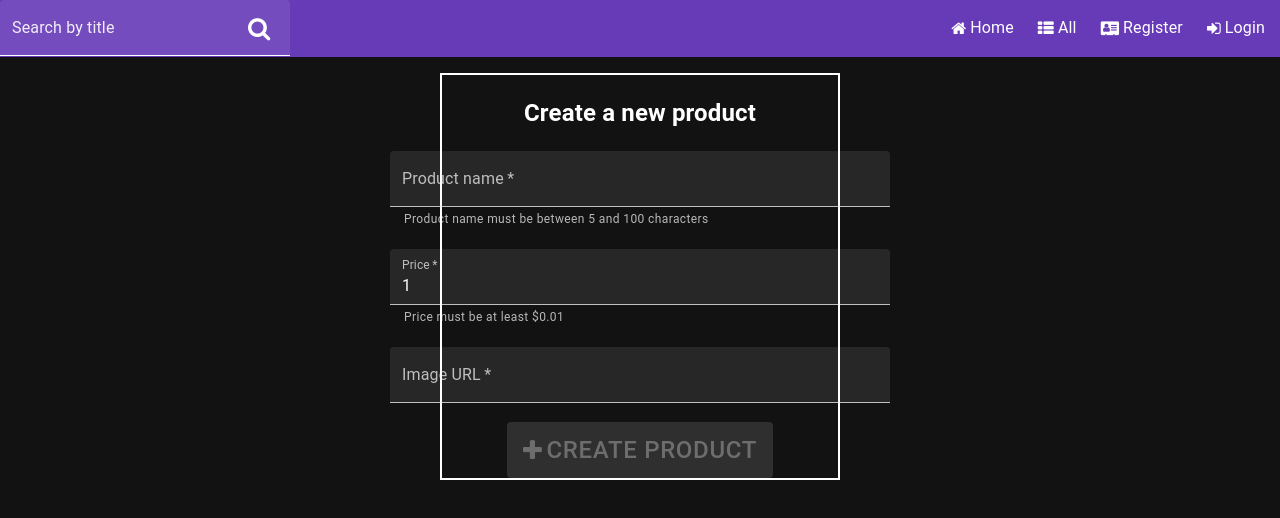
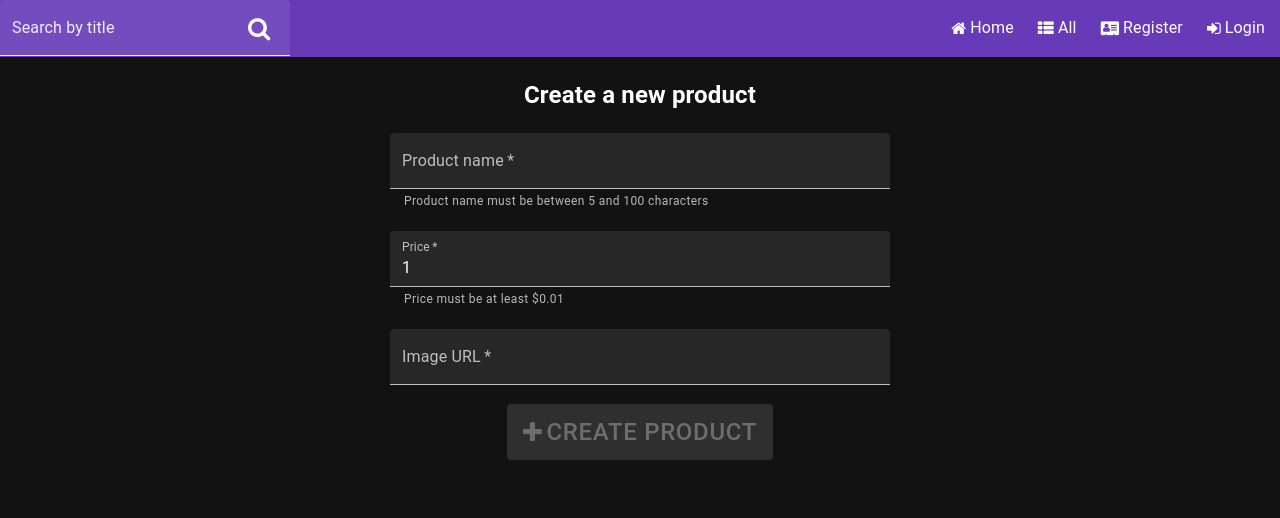
Before and after one commit to RyotaMitaraiWeb/ecommerce-client, a React (Create React App) app: page /product/create in a window 1280 px wide. Shown: the top 518 px of the page. Built offline with nearby package versions, Linux system fonts and the light colour scheme; no server answers; sample sign-in values are in the browser's storage.

Commit message:
apply white border only to details page

```diff
--- a/src/components/Product/Details/ProductDetails.scss
+++ b/src/components/Product/Details/ProductDetails.scss
@@ -4,8 +4,11 @@
     margin: 1em auto;
     text-align: center;
     width: 400px;
-    border-width: 2px;
-    border-style: solid;
+
+    &.details {
+        border-width: 2px;
+        border-style: solid;
+    }
 
     @media screen and (max-width: 450px) {
         width: 300px;
--- a/src/components/Product/Details/ProductDetails.tsx
+++ b/src/components/Product/Details/ProductDetails.tsx
@@ -10,7 +10,7 @@ export default function ProductDetails() {
     const product = useLoaderData() as IProductDetails;
     const theme = useTheme();
     return (
-        <section className="product">
+        <section className="product details">
             <div className="table">
                 <h1 style={{ background: theme.palette.primary.main }}>{product.name}</h1>
                 <img src={product.image} alt={product.name} />
```
